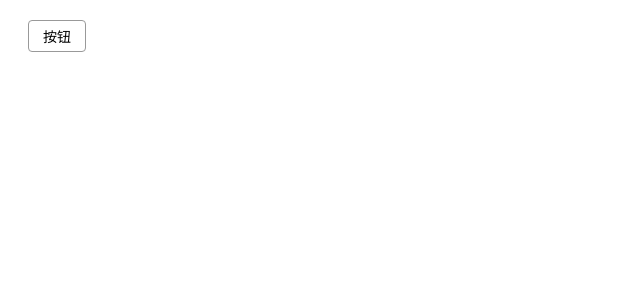
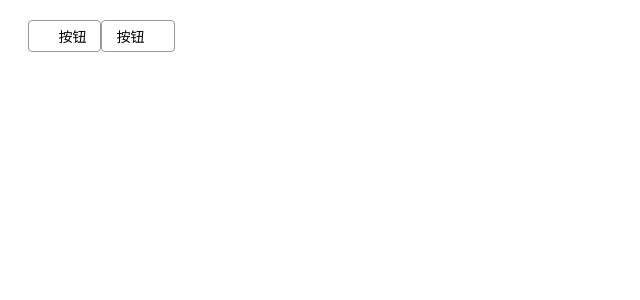
Before and after one commit to liyiaiai230/Aisaka-ui, a Vue app in the folder aisaka/: page / in a window 1280 px wide. Shown: the top 300 px of the page, without its empty margins (0-640 px from the left). Built offline with nearby package versions, Linux system fonts and the light colour scheme.

Commit message:
填写 icon 和 iconPosition 属性

```diff
--- a/aisaka/public/index.html
+++ b/aisaka/public/index.html
@@ -1,19 +1,16 @@
 <!DOCTYPE html>
 <html lang="">
-  <head>
+<head>
     <meta charset="utf-8">
     <meta http-equiv="X-UA-Compatible" content="IE=edge">
     <meta name="viewport" content="width=device-width,initial-scale=1.0">
     <link rel="icon" href="<%= BASE_URL %>favicon.ico">
     <title>Aisaka</title>
-  </head>
-  <body>
-    <noscript>
-      <strong>We're sorry but <%= htmlWebpackPlugin.options.title %> doesn't work properly without JavaScript enabled. Please enable it to continue.</strong>
-    </noscript>
-    <div id="app">
-        <g-button></g-button>
-    </div>
+</head>
+<body>
+<div id="app">
 
-  </body>
+</div>
+<script src="//at.alicdn.com/t/font_2404652_sbcol9ohkfo.js"></script>
+</body>
 </html>
--- a/aisaka/src/App.vue
+++ b/aisaka/src/App.vue
@@ -1,6 +1,11 @@
 <template>
   <div id="app">
-    <Button></Button>
+    <Button icon="shezhi">
+      按钮
+    </Button>
+    <Button icon="shezhi" icon-position="right">
+      按钮
+    </Button>
   </div>
 
 </template>
--- a/aisaka/src/button.vue
+++ b/aisaka/src/button.vue
@@ -1,27 +1,67 @@
 <template>
-  <button class="g-button">按钮</button>
+  <button class="g-button" :class="{[`icon-${iconPosition}`]: true}">
+    <svg v-if="icon" class="icon">
+      <use :xlink:href="`#i-${icon}`"></use>
+    </svg>
+    <div class="content">
+      <slot></slot>
+    </div>
+
+  </button>
 </template>
-
 <script>
-export default {}
+export default {
+  props: ['icon', 'iconPosition']//给icon传 left 或者 right
+}
 </script>
 
 <style lang="scss">
 .g-button {
-  font-size:  var(--font-size);
-  height:  var(--button-height);
+  font-size: var(--font-size);
+  height: var(--button-height);
   padding: 0 1em;
   border-radius: var(--border-radius);
   border: 1px solid var(--border-color);
   background: var(--button-background);
-  &:hover{
+  display: inline-flex;
+  justify-content: center;
+  align-items: center;
+  vertical-align: middle;
+
+  &:hover {
     border-color: var(--border-color-hover);
   }
-  &:active{
+
+  &:active {
     background-color: var(--button-active-background);
   }
+
   &:focus {
     outline: none;
   }
+
+  > .content {
+    order: 2;
+  }
+
+  > .icon {
+    order: 1;
+    margin-right: .1em;
+  }
+
+
+  &.icon-right {
+    > .icon {
+      order: 2;
+      margin-right: 0;
+      margin-left: .1em
+    }
+
+    > .content {
+      order: 1;
+
+
+    }
+  }
 }
 </style>
--- a/aisaka/src/main.js
+++ b/aisaka/src/main.js
@@ -4,5 +4,5 @@ import App from './App.vue'
 Vue.config.productionTip = false
 
 new Vue({
-  render: h => h(App),
+    render: h => h(App),
 }).$mount('#app')
--- a/aisaka/src/style.css
+++ b/aisaka/src/style.css
@@ -1,17 +1,29 @@
-*{marigin:0; padding:0; box-sizing: border-box;}
-:root{
+* {
+    marigin: 0;
+    padding: 0;
+    box-sizing: border-box;
+}
+
+:root {
     --button-height: 32px;
     --font-size: 14px;
     --button-background: white;
     --button-active-background: #eee;
     --border-radius: 4px;
-    --color:#999;
-    --border-color:#999;
-    --border-color-hover:#666;
+    --color: #999;
+    --border-color: #999;
+    --border-color-hover: #666;
 }
+
 #app {
     margin: 20px;
 }
+
 body {
     font-size: var(--font-size);
 }
+
+.icon {
+    width: 1em;
+    height: 1em;
+}
```
Also changed, not shown: 1 other file (tests, documents, lock files or other folders).
